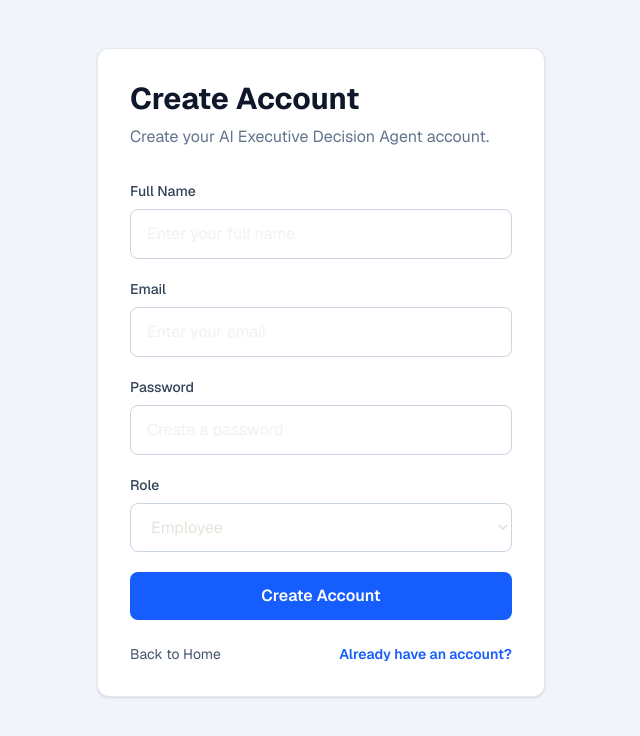
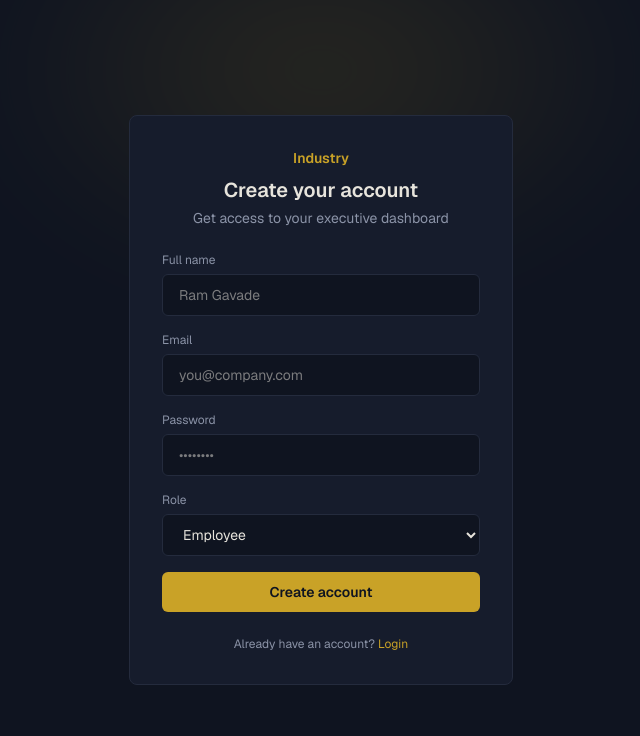
Before and after one commit to ramgavade13/Industry-, a Next.js app in the folder frontend/: page /signup in a window 1280 px wide. Shown: the top 736 px of the page, without its empty margins (319-959 px from the left). Built offline with nearby package versions, Linux system fonts and the light colour scheme.

Commit message:
Update page.tsx

```diff
--- a/frontend/app/signup/page.tsx
+++ b/frontend/app/signup/page.tsx
@@ -1,107 +1,87 @@
+"use client";
+
 import Link from "next/link";
+import { useState } from "react";
+
+const ROLES = ["ceo", "admin", "manager", "employee"] as const;
 
 export default function SignupPage() {
+  const [name, setName] = useState("");
+  const [email, setEmail] = useState("");
+  const [password, setPassword] = useState("");
+  const [role, setRole] = useState<(typeof ROLES)[number]>("employee");
+  const [error, setError] = useState("");
+
+  function handleSubmit(e: React.FormEvent) {
+    e.preventDefault();
+    if (!name || !email || !password) {
+      setError("Please fill in all fields.");
+      return;
+    }
+    setError("");
+    // TODO: replace with a real call once Gayatri's Django auth API is ready
+    console.log("Signup attempt:", { name, email, role });
+  }
+
   return (
-    <main className="min-h-screen bg-slate-100 px-6 py-12">
-      <div className="mx-auto max-w-md rounded-xl border border-slate-200 bg-white p-8 shadow-sm">
-        <h1 className="text-3xl font-bold text-slate-900">
-          Create Account
-        </h1>
+    <main className="flex min-h-screen items-center justify-center bg-[#0F1420] px-6 text-[#E7E4DC]">
+      <div
+        aria-hidden
+        className="pointer-events-none absolute left-1/2 top-0 h-[420px] w-[700px] -translate-x-1/2 -translate-y-1/3 rounded-full opacity-15 blur-3xl"
+        style={{ background: "radial-gradient(closest-side, #C9A227, transparent)" }}
+      />
+      <div data-animate-in className="relative w-full max-w-sm rounded-lg border border-[#242B3D] bg-[#161C2C] p-8">
+        <div className="text-center">
+          <div className="text-[#C9A227] text-sm font-semibold">Industry</div>
+          <h1 className="mt-2 text-xl font-semibold">Create your account</h1>
+          <p className="mt-1 text-sm text-[#8B93A7]">Get access to your executive dashboard</p>
+        </div>
 
-        <p className="mt-2 text-slate-500">
-          Create your AI Executive Decision Agent account.
-        </p>
-
-        <form className="mt-8 space-y-5">
+        <form onSubmit={handleSubmit} className="mt-6 space-y-4">
           <div>
-            <label
-              htmlFor="name"
-              className="mb-2 block text-sm font-medium text-slate-700"
-            >
-              Full Name
-            </label>
-
+            <label className="block text-xs text-[#8B93A7] mb-1.5">Full name</label>
             <input
-              id="name"
-              type="text"
-              placeholder="Enter your full name"
-              className="w-full rounded-lg border border-slate-300 px-4 py-3 outline-none focus:border-blue-500"
+              type="text" value={name} onChange={(e) => setName(e.target.value)}
+              placeholder="Ram Gavade"
+              className="w-full rounded-md border border-[#242B3D] bg-[#0F1420] px-4 py-2.5 text-sm text-[#E7E4DC] outline-none transition-colors focus:border-[#C9A227]"
             />
           </div>
-
           <div>
-            <label
-              htmlFor="email"
-              className="mb-2 block text-sm font-medium text-slate-700"
-            >
-              Email
-            </label>
-
+            <label className="block text-xs text-[#8B93A7] mb-1.5">Email</label>
             <input
-              id="email"
-              type="email"
-              placeholder="Enter your email"
-              className="w-full rounded-lg border border-slate-300 px-4 py-3 outline-none focus:border-blue-500"
+              type="email" value={email} onChange={(e) => setEmail(e.target.value)}
+              placeholder="you@company.com"
+              className="w-full rounded-md border border-[#242B3D] bg-[#0F1420] px-4 py-2.5 text-sm text-[#E7E4DC] outline-none transition-colors focus:border-[#C9A227]"
             />
           </div>
-
           <div>
-            <label
-              htmlFor="password"
-              className="mb-2 block text-sm font-medium text-slate-700"
-            >
-              Password
-            </label>
-
+            <label className="block text-xs text-[#8B93A7] mb-1.5">Password</label>
             <input
-              id="password"
-              type="password"
-              placeholder="Create a password"
-              className="w-full rounded-lg border border-slate-300 px-4 py-3 outline-none focus:border-blue-500"
+              type="password" value={password} onChange={(e) => setPassword(e.target.value)}
+              placeholder="••••••••"
+              className="w-full rounded-md border border-[#242B3D] bg-[#0F1420] px-4 py-2.5 text-sm text-[#E7E4DC] outline-none transition-colors focus:border-[#C9A227]"
             />
           </div>
-
           <div>
-            <label
-              htmlFor="role"
-              className="mb-2 block text-sm font-medium text-slate-700"
+            <label className="block text-xs text-[#8B93A7] mb-1.5">Role</label>
+            <select
+              value={role} onChange={(e) => setRole(e.target.value as (typeof ROLES)[number])}
+              className="w-full rounded-md border border-[#242B3D] bg-[#0F1420] px-4 py-2.5 text-sm text-[#E7E4DC] outline-none transition-colors focus:border-[#C9A227]"
             >
-              Role
-            </label>
-
-            <select
-              id="role"
-              className="w-full rounded-lg border border-slate-300 bg-white px-4 py-3 outline-none focus:border-blue-500"
-              defaultValue="employee"
-            >
-              <option value="employee">Employee</option>
-              <option value="manager">Manager</option>
+              {ROLES.map((r) => (
+                <option key={r} value={r}>{r.charAt(0).toUpperCase() + r.slice(1)}</option>
+              ))}
             </select>
           </div>
-
-          <button
-            type="submit"
-            className="w-full rounded-lg bg-blue-600 px-4 py-3 font-semibold text-white hover:bg-blue-500"
-          >
-            Create Account
+          {error && <p className="text-xs text-[#D65F5F]">{error}</p>}
+          <button type="submit" className="w-full rounded-md bg-[#C9A227] py-2.5 text-sm font-semibold text-[#0F1420] transition-colors hover:bg-[#DDB646]">
+            Create account
           </button>
         </form>
 
-        <div className="mt-6 flex justify-between text-sm">
-          <Link
-            href="/"
-            className="text-slate-600 hover:text-blue-600"
-          >
-            Back to Home
-          </Link>
-
-          <Link
-            href="/login"
-            className="font-semibold text-blue-600 hover:text-blue-500"
-          >
-            Already have an account?
-          </Link>
-        </div>
+        <p className="mt-6 text-center text-xs text-[#8B93A7]">
+          Already have an account? <Link href="/login" className="text-[#C9A227] hover:underline">Login</Link>
+        </p>
       </div>
     </main>
   );
```
